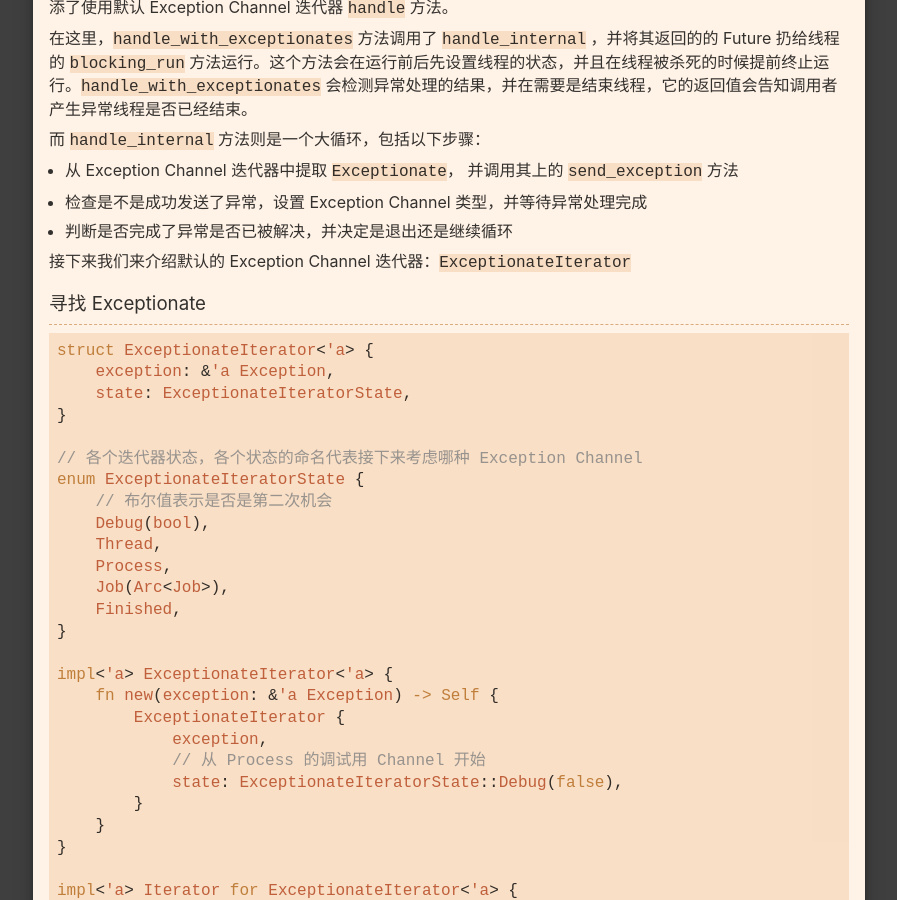
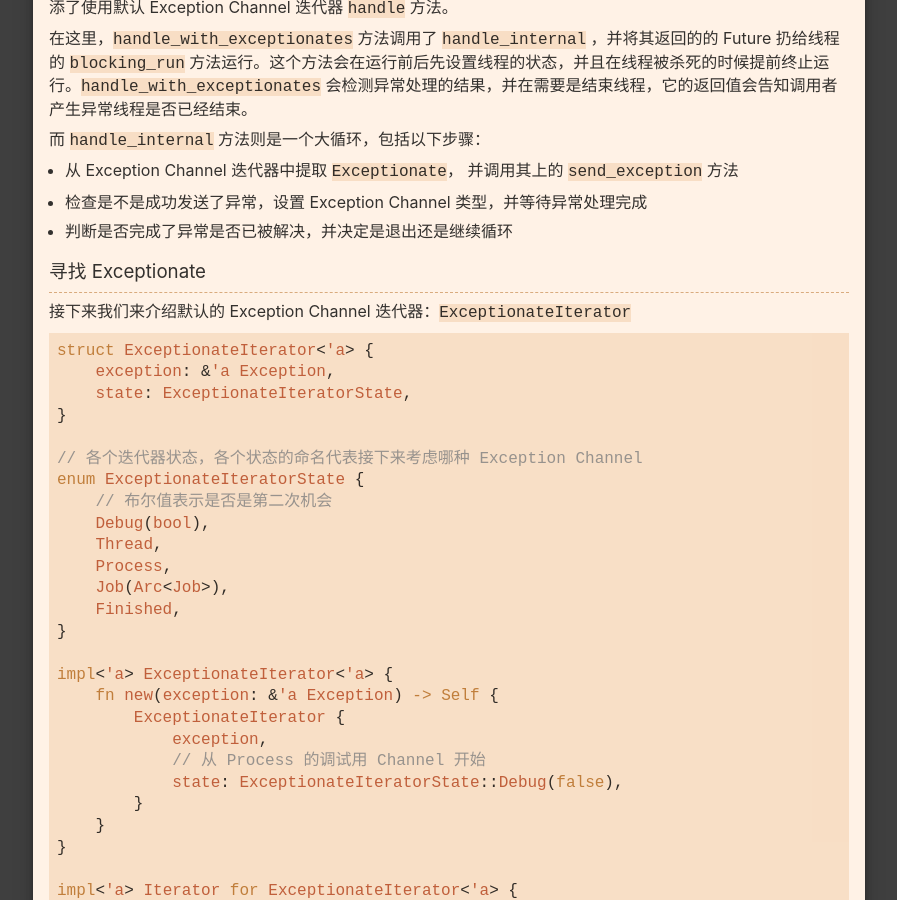
Before and after one commit to benpigchu/pikanote, a Jekyll site: the page built from _posts/2020-08-14-zcore-exception-channel.md, in a window 1280 px wide and 900 px high, scrolled down 7221 px. Shown: the whole window, without its empty margins (191-1088 px from the left). Built offline with Jekyll 4.4.1, drawn with Linux system fonts in a browser that asks for light colours; part of the change alters nothing that is shown.

````diff
--- a/_posts/2020-08-14-zcore-exception-channel.md
+++ b/_posts/2020-08-14-zcore-exception-channel.md
@@ -1,6 +1,7 @@
 ---
 title: "为 zCore 实现 Exception Channel 机制"
 image: /assets/img/cover/zcore-exception-channel.png
+zhihu_link: https://zhuanlan.zhihu.com/p/183829758/
 date: "2020-08-14 14:41:05 +0800"
 ---
 
@@ -285,9 +286,9 @@ zCore 的一大特色是，在内核态使用了 async await 机制，这里我
 - 检查是不是成功发送了异常，设置 Exception Channel 类型，并等待异常处理完成
 - 判断是否完成了异常是否已被解决，并决定是退出还是继续循环
 
+### 寻找 Exceptionate
+
 接下来我们来介绍默认的 Exception Channel 迭代器：`ExceptionateIterator`
-
-### 寻找 Exceptionate
 
 ```rust
 struct ExceptionateIterator<'a> {
````
